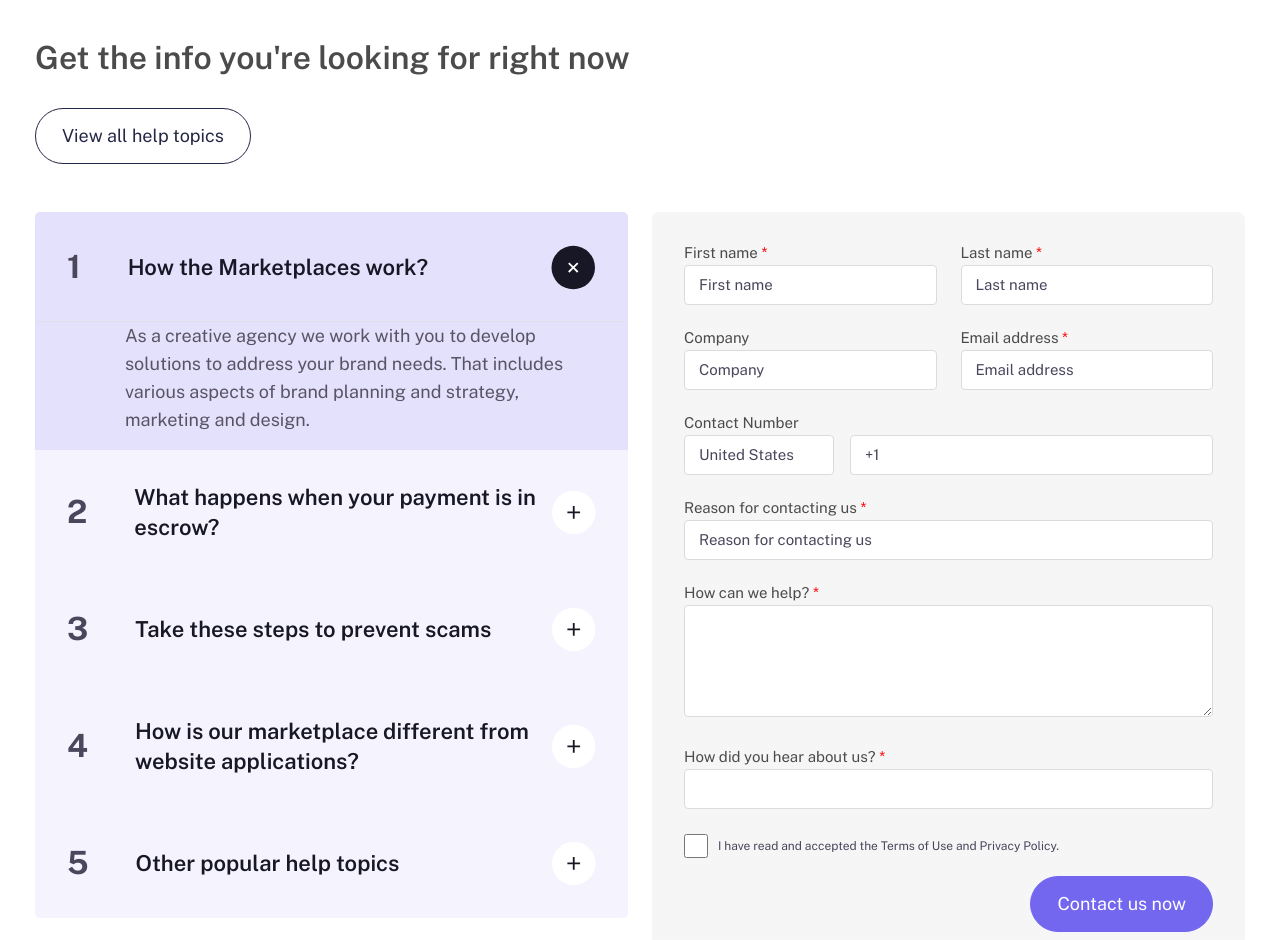
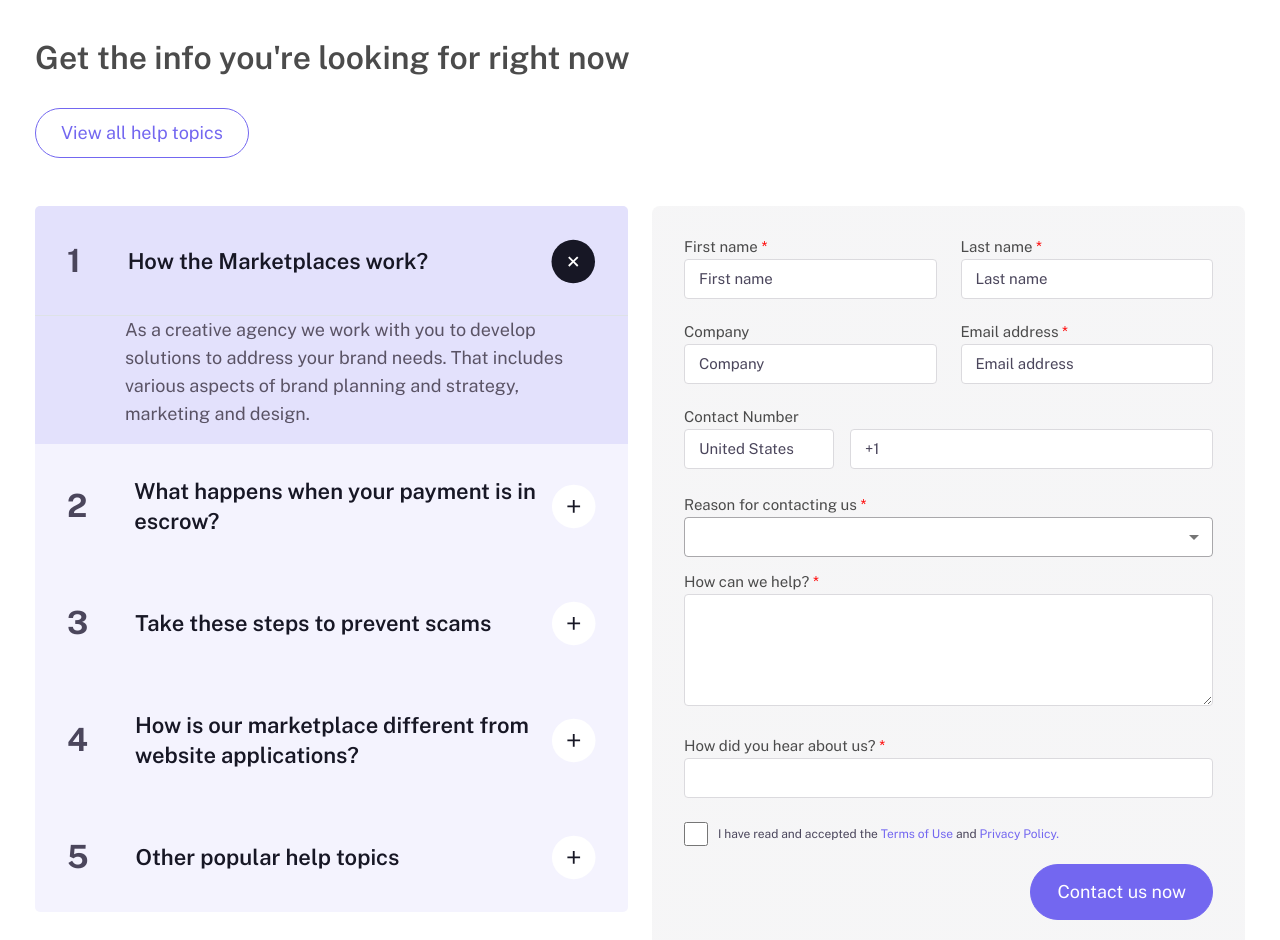
Before and after one commit to trebinjem/e-posting, a React (Vite) app: page /contact-us in a window 1280 px wide. Shown: the part 292-1232 px from the top of the page. Built offline with nearby package versions, Linux system fonts and the light colour scheme.

Commit message:
fix: 🐛 bugs solved

```diff
--- a/package.json
+++ b/package.json
@@ -10,6 +10,9 @@
     "preview": "vite preview"
   },
   "dependencies": {
+    "@emotion/styled": "^11.11.0",
+    "@mui/material": "^5.15.2",
+    "@mui/styled-engine-sc": "^6.0.0-alpha.10",
     "bootstrap": "^5.3.2",
     "framer-motion": "^10.16.16",
     "react": "^18.2.0",
@@ -19,7 +22,7 @@
     "react-router-dom": "^6.21.0",
     "react-scroll-motion": "^0.3.2",
     "react-scroll-trigger": "^0.6.14",
-    "styled-components": "^6.1.2"
+    "styled-components": "^6.1.6"
   },
   "devDependencies": {
     "@types/react": "^18.2.15",
--- a/src/App.css
+++ b/src/App.css
@@ -22,6 +22,10 @@ section .accordion-item .accordion-header button {
 }
 section .accordion-item .accordion-header button:hover {
   color: var(--Extra-Black, #171725);
+}
+section .accordion-item .accordion-header button:focus {
+  outline: 0 !important;
+  box-shadow: none;
 }
 section .accordion-item .accordion-header button span {
   color: var(--Typography-Color-Muted-Text, #4b465c);
@@ -64,6 +68,40 @@ section .accordion-item .accordion-button::after {
   cursor: pointer;
 }
 
+.contact-us-select {
+  width: 100%;
+  background: var(--Extra-Card-Background, #fff);
+  /* padding: 7px 15px; */
+  color: var(--Typography-Color-Muted-Text, #4b465c);
+  font-size: 15px;
+  font-style: normal;
+  font-weight: 400;
+  line-height: 24px;
+  min-height: 40px;
+  border-radius: 4px;
+}
+.contact-us-select .MuiSelect-select {
+  padding: 7px 15px;
+  border: 1px solid var(--Extra-Divider, #dbdade);
+  font-family: Public Sans;
+  color: var(--Typography-Color-Muted-Text, #4b465c);
+  font-size: 15px;
+  font-style: normal;
+  font-weight: 400;
+  line-height: 24px;
+}
+label {
+  color: var(--Extra-Dark, #4b4b4b);
+  font-size: 15px;
+  font-style: normal;
+  font-weight: 400;
+  line-height: normal;
+}
+label span {
+  color: red;
+  font-size: 15px;
+}
+
 @media (max-width: 768px) {
   section .accordion-item .accordion-header button {
     padding: 15px;
--- a/src/components/checkBox/CheckBox.jsx
+++ b/src/components/checkBox/CheckBox.jsx
@@ -48,17 +48,28 @@ const InputWrapper = styled.div`
     font-style: normal;
     font-weight: 400;
     line-height: normal;
+    &.highlight {
+      color: #7367f0;
+      cursor: pointer;
+      display: inline;
+    }
+    &.white {
+      text-decoration: underline;
+      color: #fff;
+      cursor: pointer;
+      display: inline;
+    }
   }
 `;
 
-const CheckBox = ({ type, name, label, value, eg, className }) => {
+const CheckBox = ({ type, name, value, eg, className, children }) => {
   return (
     <InputWrapper
       className={`d-flex flex-column ${className ? className : null}`}
     >
-      <div>
+      <div className="d-flex align-items-center">
         <input type={type} name={name} id={name} value={value} />
-        <label htmlFor={name}>{label}</label>
+        <label htmlFor={name}>{children}</label>
       </div>
       {eg && <span>{eg}</span>}
     </InputWrapper>
--- a/src/pages/ContactUs/ContactUs.jsx
+++ b/src/pages/ContactUs/ContactUs.jsx
@@ -29,6 +29,7 @@ import BounceHead from "../../components/SlidingImage/BounceHeads";
 import SpeakLoud from "../../components/SlidingImage/SpeakLoud";
 import { Accordion } from "react-bootstrap";
 import { useNavigate } from "react-router-dom";
+import { MenuItem, Select } from "@mui/material";
 
 const ContactUs = () => {
   const [menu, setMenu] = useState(false);
@@ -73,7 +74,7 @@ const ContactUs = () => {
               >
                 Help
               </span>
-              <Button className="ms-0 ms-md-auto">Login</Button>
+              <Button className="ms-0 ms-md-auto white">Login</Button>
             </div>
           </div>
           <div className="ms-auto d-block d-md-none">
@@ -99,7 +100,7 @@ const ContactUs = () => {
       <section className="contact-us-section">
         <p className="main-heading">We are here to help.</p>
         <p className="sub-heading">Get the info you're looking for right now</p>
-        <Button>View all help topics</Button>
+        <Button className="blue">View all help topics</Button>
         <div className="row mt-5">
           <div className="col-sm-12 col-md-12 col-lg-6">
             <Accordion defaultActiveKey="0">
@@ -226,17 +227,24 @@ const ContactUs = () => {
               </div>
               <div className="row">
                 <div className="col-sm-12 col-md-12">
-                  <Input
-                    type="email"
-                    name="email"
-                    label="Reason for contacting us"
-                    placeholder="Reason for contacting us"
-                    className="contact-us"
-                    requiredStar={true}
-                  />
+                  <label>
+                    Reason for contacting us <span>*</span>
+                  </label>
+                  <Select className="contact-us-select">
+                    <MenuItem disabled value="">
+                      <em>Reason for contacting us</em>
+                    </MenuItem>
+                    <MenuItem value={20}>Accounts</MenuItem>
+                    <MenuItem value={21}>Technical support</MenuItem>
+                    <MenuItem value={22}>Payments</MenuItem>
+                    <MenuItem value={33}>
+                      Request a feature / provide feedback
+                    </MenuItem>
+                    <MenuItem value={34}>Others</MenuItem>
+                  </Select>
                 </div>
               </div>
-              <div className="row">
+              <div className="row mt-3">
                 <div className="col-sm-12 col-md-12">
                   <Input
                     type="textarea"
@@ -268,7 +276,11 @@ const ContactUs = () => {
                     value="Terms&Conditions"
                     className="contact-us"
                     label="I have read and accepted the Terms of Use and Privacy Policy."
-                  />
+                  >
+                    I have read and accepted the{" "}
+                    <span className="highlight">Terms of Use</span> and
+                    <span className="highlight"> Privacy Policy.</span>
+                  </CheckBox>
                 </div>
               </div>
               <div className="text-end">
@@ -325,7 +337,7 @@ const ContactUs = () => {
                 image={send}
                 imagePosition="right contact-us"
               />
-              <img src={linkedIn} alt="linkedIn" width={28} />
+              <img src={linkedIn} alt="linkedIn" width={54} />
             </div>
           </div>
         </div>
--- a/src/pages/landingPage/LandingPage.jsx
+++ b/src/pages/landingPage/LandingPage.jsx
@@ -114,6 +114,7 @@ const LandingPage = () => {
                   name="password"
                   label="Password"
                   imagePosition="right"
+                  placeholder="Password"
                   image={eye}
                   className="mb-3"
                 />
@@ -127,7 +128,11 @@ const LandingPage = () => {
                   name="terms_conditions"
                   value="Terms&Conditions"
                   label="I have read and accepted the Terms of Use and Privacy Policy."
-                />
+                >
+                  I have read and accepted the{" "}
+                  <span className="white">Terms of Use</span> and{" "}
+                  <span className="white">Privacy Policy.</span>
+                </CheckBox>
                 <PrimaryButton margin="0 0 24px 0">Sign Up</PrimaryButton>
                 <Or>or</Or>
                 <div className="d-flex align-items-center gap-3">
@@ -463,7 +468,7 @@ const LandingPage = () => {
                 image={send}
                 imagePosition="right contact-us"
               />
-              <img src={linkedIn} alt="linkedIn" width={28} />
+              <img src={linkedIn} alt="linkedIn" width={54} />
             </div>
           </div>
         </div>
--- a/src/pages/landingPage/LandingPage.style.js
+++ b/src/pages/landingPage/LandingPage.style.js
@@ -394,7 +394,7 @@ const LandingPageWrapper = styled.div`
       border-top: 1px solid rgba(255, 255, 255, 0.2);
       gap: 32px;
       @media (max-width: 768px) {
-        gap: 15px;
+        gap: 10px;
         flex-direction: column;
         justify-content: center;
       }
@@ -404,6 +404,9 @@ const LandingPageWrapper = styled.div`
         font-style: normal;
         font-weight: 400;
         line-height: 28px; /* 155.556% */
+        @media (max-width: 768px) {
+          font-size: 14px;
+        }
       }
     }
   }
@@ -484,6 +487,23 @@ const Button = styled.button`
       color: #fff;
     }
   }
+  &.blue {
+    padding: 10px 25px;
+    border: 1px solid var(--primary-primary-500-base, #7367f0);
+    color: #7367f0;
+    &:hover {
+      background-color: #7367f0;
+      color: #fff;
+    }
+  }
+  &.white {
+    border: 1px solid var(--primary-primary-500-base, #fff);
+    color: #fff;
+    &:hover {
+      background-color: #fff;
+      color: #7367f0;
+    }
+  }
   &.fill {
     border-radius: 100px;
     background: var(--primary-primary-500-base, #7367f0);
@@ -507,6 +527,14 @@ const MainPost = styled.div`
   color: #fff;
   @media (max-width: 1200px) {
     padding-left: 52px;
+  }
+  @media (max-width: 992px) {
+    .max-w-500 {
+      margin: auto;
+    }
+    p {
+      text-align: center;
+    }
   }
   @media (max-width: 768px) {
     padding: 0 30px;
@@ -580,6 +608,9 @@ const SocialButton = styled.button`
     margin-right: 10px;
     vertical-align: middle;
   }
+  @media (max-width: 768px) {
+    padding: 15px;
+  }
 `;
 
 export { LandingPageWrapper, Header, Button, MainPost, Or, SocialButton };
```
Also changed, not shown: src/assets/images/linkedin.svg, 1 other file (tests, documents, lock files or other folders).
